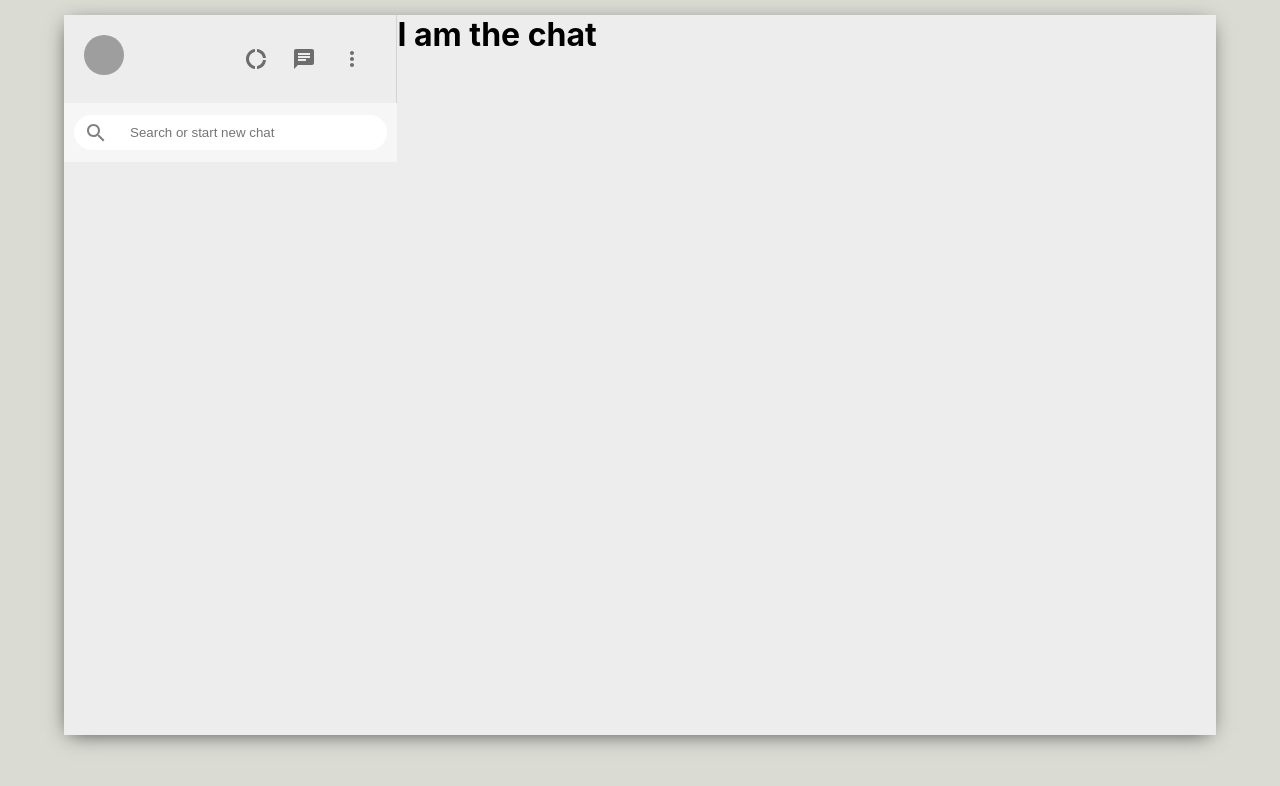
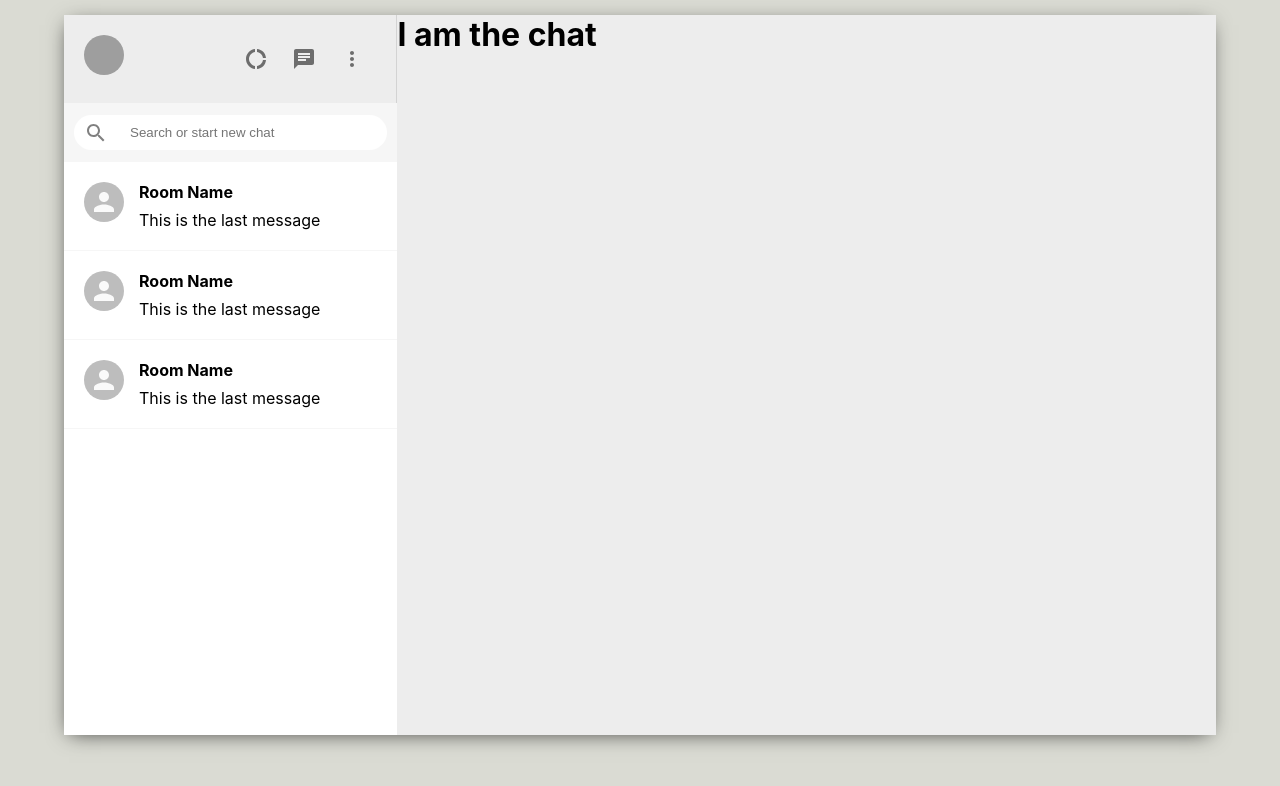
Before and after one commit to vignesh-manel/mern-whatsapp-clone, a React (Create React App) app: page / in a window 1280 px wide. Shown: the top 786 px of the page. Built offline with nearby package versions, Linux system fonts and the light colour scheme; grey boxes are pictures that could not be loaded.

Commit message:
Sidebar Chat

```diff
--- a/src/components/Sidebar.css
+++ b/src/components/Sidebar.css
@@ -51,3 +51,9 @@
     outline-width: 0;
     margin-left: 10px;
 }
+
+.sidebar_chats {
+    flex: 1;
+    background-color: white;
+    overflow: scroll;
+}
--- a/src/components/Sidebar.js
+++ b/src/components/Sidebar.js
@@ -4,6 +4,7 @@
 import ChatIcon from '@material-ui/icons/Chat';
 import MoreVertIcon from '@material-ui/icons/MoreVert';
 import { SearchOutlined } from "@material-ui/icons/";
+import SidebarChat from "./SidebarChat";
 
 import { Avatar, IconButton } from "@material-ui/core"
 
@@ -31,6 +32,13 @@
 		    <input type="text" placeholder="Search or start new chat" />
 		</div>
 	    </div>
+
+	    <div className="sidebar_chats">
+		<SidebarChat />
+		<SidebarChat />
+		<SidebarChat />
+	    </div>
+
 	</div>
     )
 
--- /dev/null
+++ b/src/components/SidebarChat.css
@@ -0,0 +1,19 @@
+.sidebarChat {
+    display: flex;
+    padding: 20px;
+    cursor: pointer;
+    border-bottom: 1px solid #f6f6f6;
+}
+
+.sidebarChat:hover {
+    background-color: #ebebeb;
+}
+
+.sidebarChat_info > h2 {
+    font-size:16px;
+    margin-bottom: 8px;
+}
+
+.sidebarChat_info {
+    margin-left: 15px;
+}
--- /dev/null
+++ b/src/components/SidebarChat.js
@@ -0,0 +1,15 @@
+import React from "react";
+import "./SidebarChat.css";
+import { Avatar } from "@material-ui/core"
+
+function SidebarChat() {
+    return <div className="sidebarChat">
+		<Avatar />
+		<div className="sidebarChat_info">
+		    <h2>Room Name</h2>
+		    <p>This is the last message</p>
+		</div>
+	   </div>;
+}
+
+export default SidebarChat;
```
